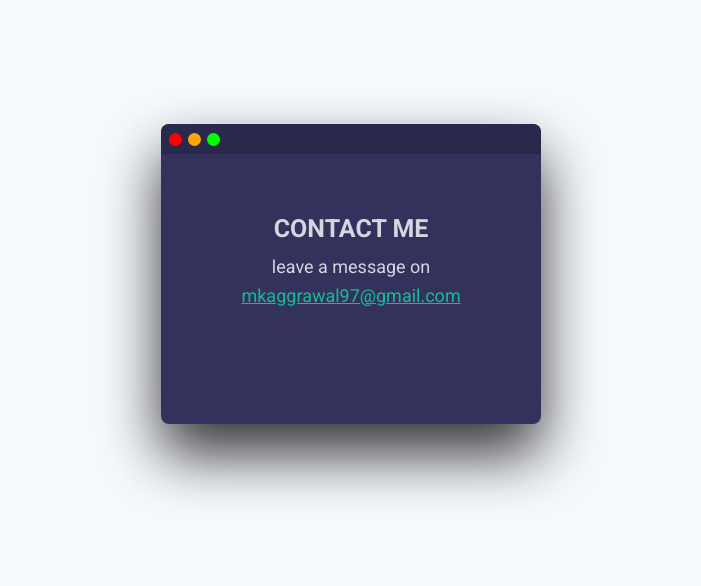
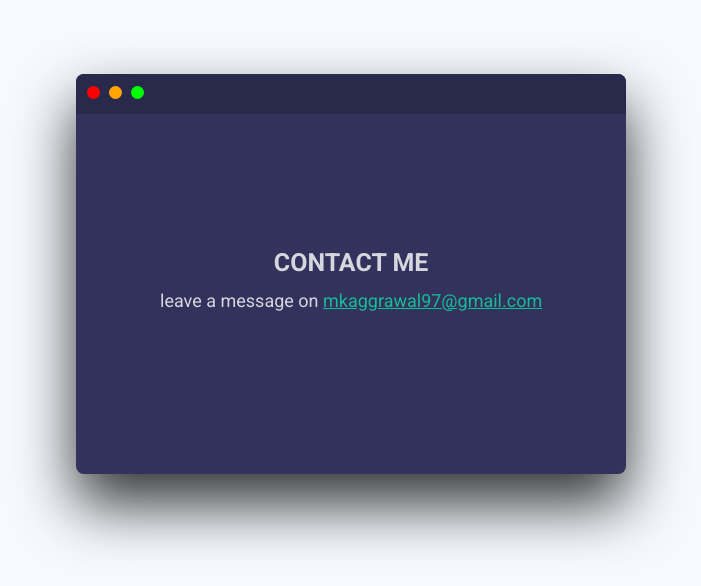
Before and after one commit to Mister-maker/terminal-slider, a plain HTML site: page index.html in a window 1280 px wide. Shown: the part 126-712 px from the top of the page, without its empty margins (289-990 px from the left). Drawn offline with Linux system fonts and the light colour scheme.

Commit message:
code files updated

```diff
--- a/css/main.sass
+++ b/css/main.sass
@@ -13,8 +13,9 @@ body
 
 
 .wrapper
-    width: 380px
-    height: 300px
+    max-width: 550px
+    width: 100%
+    height: 50vh
     background-color: #32325d
     border-radius: 8px
     position: relative
@@ -22,7 +23,7 @@ body
     box-shadow: 0px 30px 60px rgba(#000000, 0.8)
     .code
         position: absolute
-        width: calc(380px * 3)
+        width: calc(550px * 3)
         height: 90%
         margin-top: 0%;
         display: flex
@@ -31,18 +32,21 @@ body
 
 
     .inner-showcase:nth-child(1)
-        padding: 20px 0px
+        padding: 0px
 
     .inner-showcase:nth-child(2)
-        padding: 60px 20px 20px 20px
+        padding: 0px 20px 20px 20px
         text-align: center
 
     .inner-showcase:nth-child(3)
-        padding: 60px 15px 15px 15px
+        padding: 0px 15px 15px 15px
         text-align: center
 
     .inner-showcase
-        width: 380px
+        width: 550px
+        display: flex
+        flex-direction: column
+        justify-content: center
         h3
             font-size: 25px
         p
@@ -97,8 +101,8 @@ body
         left: 2%
         background: red
     span:nth-child(2)
-        left: 7%
+        left: 6%
         background: orange
     span:nth-child(3)
-        left: 12%
+        left: 10%
         background: lime
```
Also changed, not shown: css/main.css, 2 other files.
